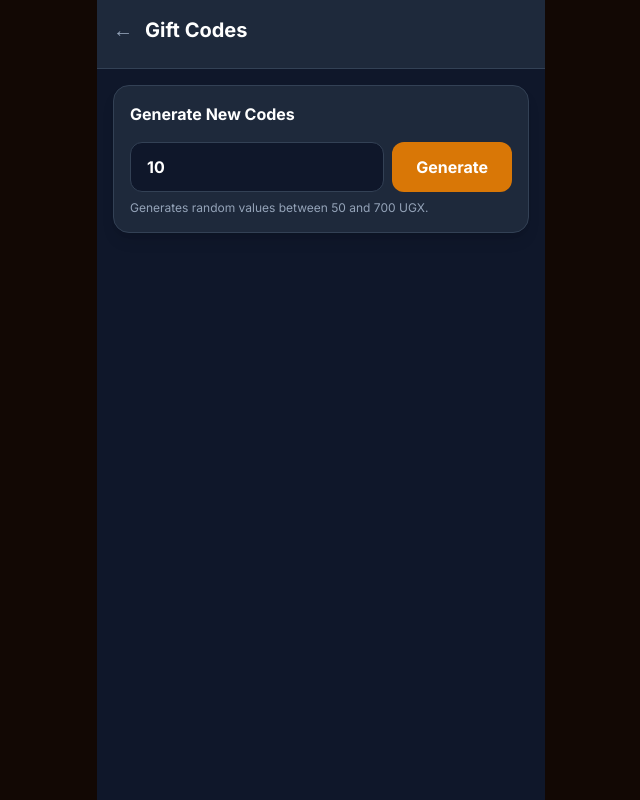
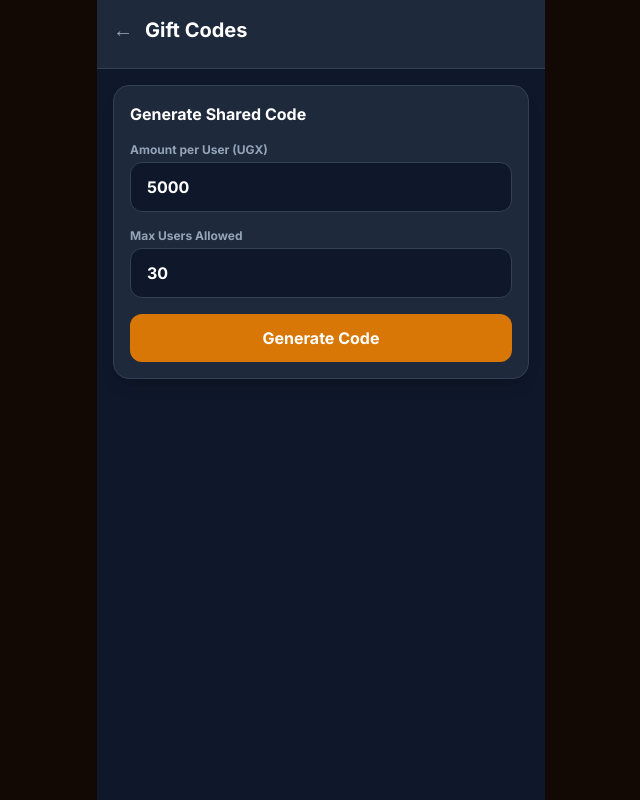
Before and after one commit to paercy32-eng/nexa-app, a Next.js app: page /admin/giftcodes in a window 1280 px wide. Shown: the whole page, without its empty margins (319-959 px from the left). Built offline with nearby package versions, Linux system fonts and the light colour scheme.

Commit message:
Update page.tsx

```diff
--- a/app/admin/giftcodes/page.tsx
+++ b/app/admin/giftcodes/page.tsx
@@ -6,7 +6,8 @@ import Link from 'next/link';
 
 export default function AdminGiftCodesPage() {
   const router = useRouter();
-  const [quantity, setQuantity] = useState('10');
+  const [amount, setAmount] = useState('5000');
+  const [maxUses, setMaxUses] = useState('30');
   const [loading, setLoading] = useState(false);
   const [generatedCodes, setGeneratedCodes] = useState<any[]>([]);
   const [error, setError] = useState('');
@@ -21,7 +22,7 @@ export default function AdminGiftCodesPage() {
       const res = await fetch('/api/admin/giftcodes', {
         method: 'POST',
         headers: { 'Content-Type': 'application/json' },
-        body: JSON.stringify({ quantity: Number(quantity) }),
+        body: JSON.stringify({ amount: Number(amount), maxUses: Number(maxUses) }),
       });
 
       if (res.status === 401) {
@@ -63,27 +64,39 @@ export default function AdminGiftCodesPage() {
 
         {/* Generator Form */}
         <div className="bg-slate-800 border border-slate-700 rounded-2xl p-4 mb-6 shadow-lg">
-          <h2 className="text-white font-bold mb-4">Generate New Codes</h2>
-          <form onSubmit={handleGenerate} className="flex gap-2">
+          <h2 className="text-white font-bold mb-4">Generate Shared Code</h2>
+
+          <form onSubmit={handleGenerate} className="space-y-4">
+            <div>
+              <label className="block text-xs text-slate-400 font-bold mb-1">Amount per User (UGX)</label>
               <input
                 type="number"
-              value={quantity}
-              onChange={(e) => setQuantity(e.target.value)}
-              min="1"
-              max="100"
-              className="flex-1 bg-slate-900 border border-slate-700 rounded-xl px-4 py-3 text-white font-bold"
-              placeholder="Quantity"
+                value={amount}
+                onChange={(e) => setAmount(e.target.value)}
+                className="w-full bg-slate-900 border border-slate-700 rounded-xl px-4 py-3 text-white font-bold"
                 required
               />
+            </div>
+
+            <div>
+              <label className="block text-xs text-slate-400 font-bold mb-1">Max Users Allowed</label>
+              <input
+                type="number"
+                value={maxUses}
+                onChange={(e) => setMaxUses(e.target.value)}
+                className="w-full bg-slate-900 border border-slate-700 rounded-xl px-4 py-3 text-white font-bold"
+                required
+              />
+            </div>
+
             <button
               type="submit"
               disabled={loading}
-              className="bg-amber-600 text-white font-bold px-6 py-3 rounded-xl disabled:opacity-50"
+              className="w-full bg-amber-600 hover:bg-amber-500 text-white font-bold px-6 py-3 rounded-xl disabled:opacity-50 transition"
             >
-              {loading ? '...' : 'Generate'}
+              {loading ? 'Generating...' : 'Generate Code'}
             </button>
           </form>
-          <p className="text-xs text-slate-400 mt-2">Generates random values between 50 and 700 UGX.</p>
 
           {error && <div className="mt-3 text-red-400 text-xs bg-red-400/10 p-2 rounded-lg border border-red-400/20">{error}</div>}
         </div>
@@ -91,20 +104,23 @@ export default function AdminGiftCodesPage() {
         {/* Generated Codes List */}
         {generatedCodes.length > 0 && (
           <div>
-            <h2 className="text-white font-bold mb-3 px-1">Generated Codes</h2>
+            <h2 className="text-white font-bold mb-3 px-1">Generated Code</h2>
             <div className="space-y-2">
               {generatedCodes.map((c) => (
-                <div key={c.id} className="bg-slate-800 border border-slate-700 rounded-xl p-3 flex justify-between items-center">
+                <div key={c.id} className="bg-slate-800 border border-slate-700 rounded-xl p-4 flex flex-col gap-2">
+                  <div className="flex justify-between items-start">
                     <div>
-                    <div className="text-amber-400 font-mono font-bold text-lg">{c.code}</div>
-                    <div className="text-xs text-slate-400">Value: UGX {c.amount}</div>
+                      <div className="text-amber-400 font-mono font-black text-2xl tracking-wider">{c.code}</div>
+                      <div className="text-xs text-slate-400 mt-1">Value: <strong className="text-white">UGX {c.amount}</strong></div>
+                      <div className="text-xs text-slate-400">Limit: <strong className="text-white">{c.max_uses} Users</strong></div>
                     </div>
                     <button
                       onClick={() => copyToClipboard(c.code)}
-                    className="bg-slate-700 text-white text-xs font-bold px-3 py-2 rounded-lg active:scale-95 transition"
+                      className="bg-amber-600 text-white text-xs font-bold px-4 py-2 rounded-lg active:scale-95 transition"
                     >
-                    Copy
+                      Copy Code
                     </button>
+                  </div>
                 </div>
               ))}
             </div>
```
Lines whose indentation alone changed are shown as unchanged.
